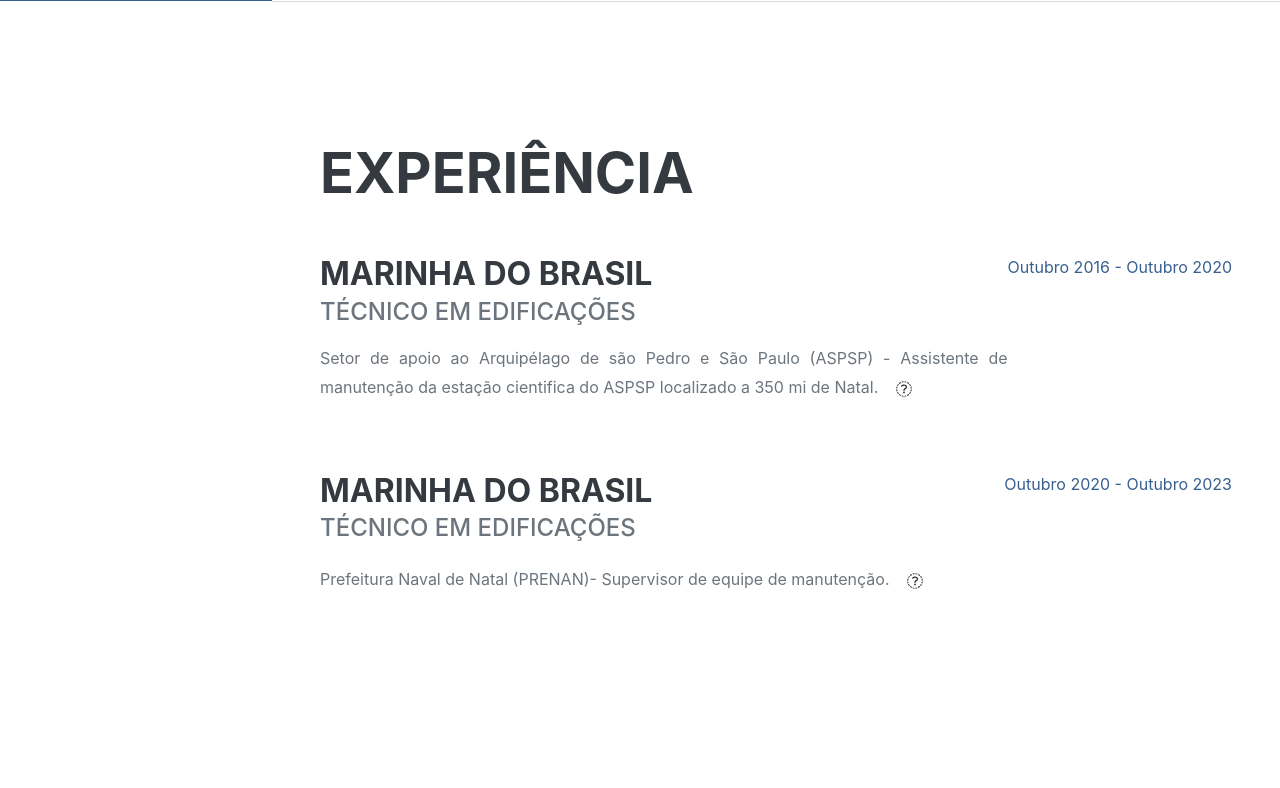
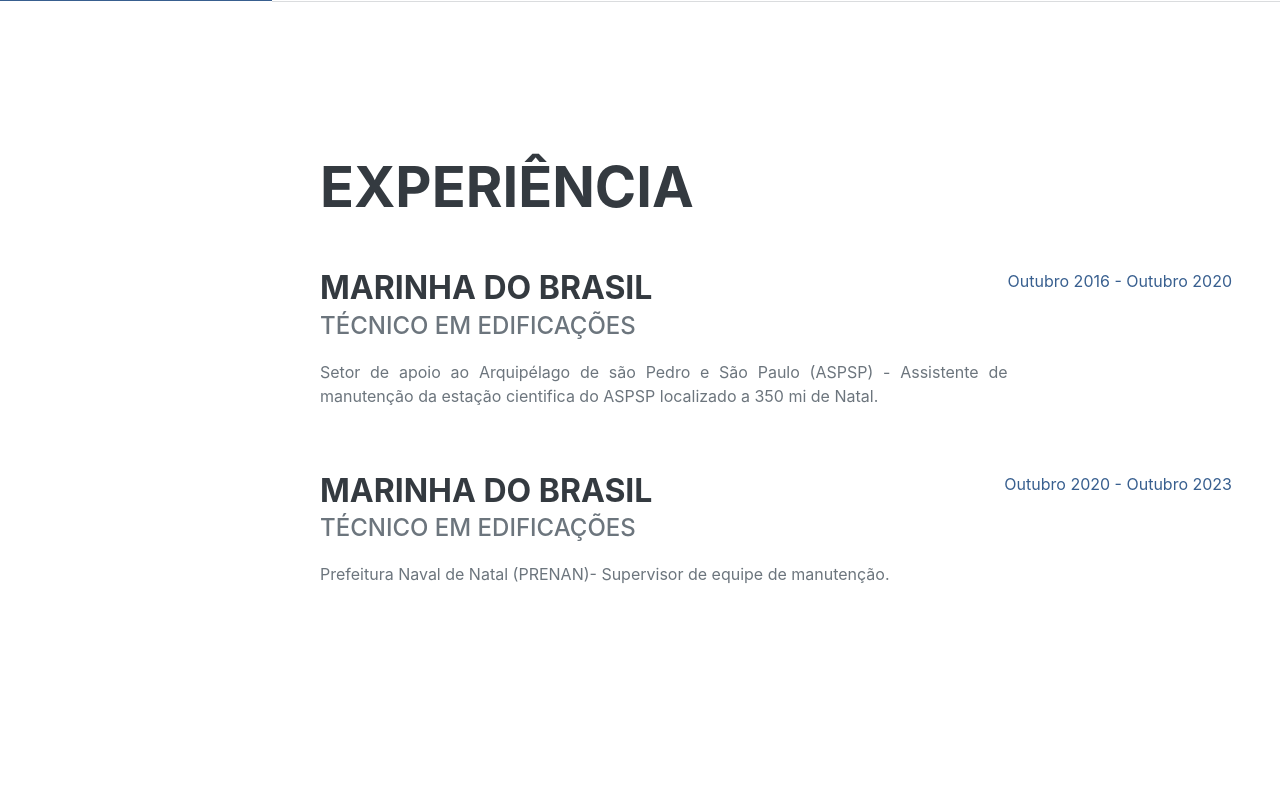
Before and after one commit to kzoriz/barion, a Django app: page / in a window 1280 px wide. Shown: the part 799-1587 px from the top of the page. Run offline with Django 4.2, Linux system fonts and the light colour scheme; some libraries are stand-ins or nearby versions; some web fonts are replaced.

Commit message:
modal retirado

```diff
--- a/templates/index.html
+++ b/templates/index.html
@@ -74,9 +74,9 @@
                             <p>
                                 Setor de apoio ao Arquipélago de são Pedro e São Paulo (ASPSP) - Assistente de manutenção da estação
                                 cientifica do ASPSP localizado a 350 mi de Natal.
-                                <button type="button" class="btn" onclick="openModal1()" >
-                                    <i class="fa-regular fa-circle-info"></i>
-                                </button>
+{#                                <button type="button" class="btn" onclick="openModal1()" >#}
+{#                                    <i class="fa-regular fa-circle-info"></i>#}
+{#                                </button>#}
                             </p>
                         </div>
 
@@ -90,9 +90,9 @@
                             <div class="subheading mb-3">Técnico em Edificações</div>
                             <div style="text-align: justify;">
                             <p>Prefeitura Naval de Natal (PRENAN)- Supervisor de equipe de manutenção.
-                                <button type="button" class="btn" onclick="openModal2()" >
-                                    <i class="fa-regular fa-circle-info"></i>
-                                </button>
+{#                                <button type="button" class="btn" onclick="openModal2()" >#}
+{#                                    <i class="fa-regular fa-circle-info"></i>#}
+{#                                </button>#}
                             </p>
 
                         </div>
```
